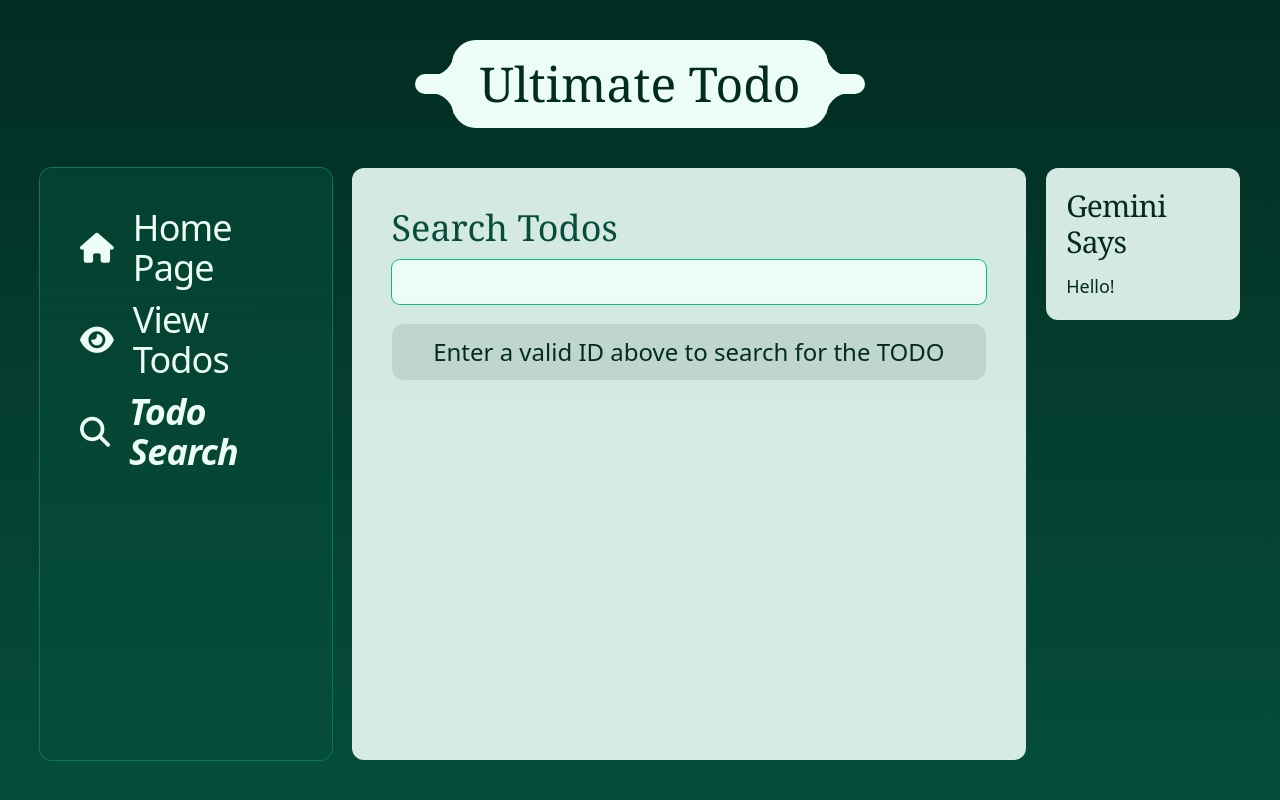
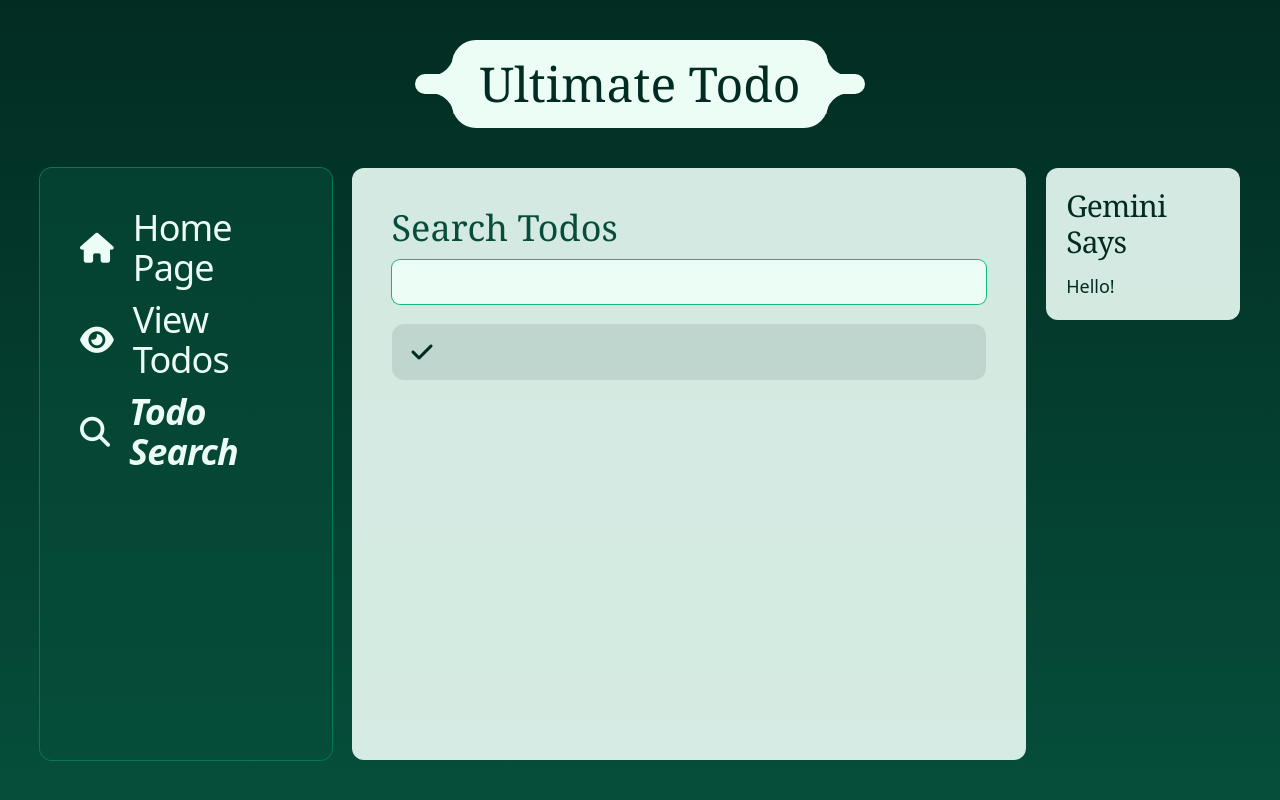
Before and after one commit to bigsparsh/ultimate-todo-application, a React (Vite) app in the folder frontend/: page /todo-search in a window 1280 px wide. Built offline with nearby package versions, Linux system fonts and the light colour scheme.

Commit message:
Implemented search using todo title

```diff
--- a/frontend/src/pages/SearchTodos.jsx
+++ b/frontend/src/pages/SearchTodos.jsx
@@ -4,50 +4,32 @@
 
 const SearchTodos = () => {
 	const todoSearch = useRef();
-	const [todo, setTodo] = useState(
+	const [todo, setTodo] = useState([
 		<h1 className="px-5 py-3 rounded-xl bg-emerald-950/10 font-sans text-2xl grid place-items-center">
 			Enter a valid ID above to search for the TODO
-		</h1>
-	);
+		</h1>,
+	]);
 	var timeout;
 	const search = () => {
-		if (todoSearch.current.value.length == 24) {
-			setTodo(
+		setTodo([
 			<h1 className="px-5 py-3 rounded-xl bg-emerald-950/10 text-emerald-500 text-xl font-bold font-sans grid place-items-center">
 				<i className="fa-solid fa-circle-notch animate-spin" />
-				</h1>
-			);
+			</h1>,
+		]);
 		clearTimeout(timeout);
 		timeout = setTimeout(async () => {
 			await axios
 				.post(
-						`http://localhost:3000/todo/getspecific?id=${todoSearch.current.value}`
+					`http://localhost:3000/todo/getspecific?filter=${todoSearch.current.value}`
 				)
 				.then((res) => {
 					const td = res.data.todo;
-						setTodo(
-							<TodoMini
-								title={td.title}
-								desc={td.desc}
-								assocDate={td.assocDate}
-								id={td._id}
-								key={td._id}
-							/>
-						);
-					})
-					.catch((err) => {
-						setTodo(
-							<h1 className="px-5 py-3 rounded-xl bg-emerald-950/10 text-red-500 text-xl font-bold font-sans grid place-items-center">
-								Give Valid ID
-							</h1>
-						);
+					setTodo(td);
 				});
 		}, 2000);
-		}
 	};
-	var todos = {};
 	return (
-		<div className="p-5 w-full">
+		<div className="p-5 w-full ">
 			<h1 className="text-4xl text-emerald-900">Search Todos</h1>
 			<input
 				type="text"
@@ -55,7 +37,18 @@
 				onChange={search}
 				className="mb-5 w-full px-5 py-2 text-xl rounded-lg bg-emerald-50 mt-3 outline-none focus:ring-4 font-sans ring-1 ring-emerald-500"
 			/>
-			{todo}
+			<div className="todos flex flex-col gap-3">
+				{todo.map((ele) => (
+					<TodoMini
+						title={ele.title}
+						desc={ele.desc}
+						assocDate={ele.assocDate}
+						timestamp={ele.timestamp}
+						id={ele._id}
+						key={ele._id}
+					/>
+				))}
+			</div>
 		</div>
 	);
 };
```
Also changed, not shown: 1 other file (tests, documents, lock files or other folders). Lines whose indentation alone changed are shown as unchanged.
